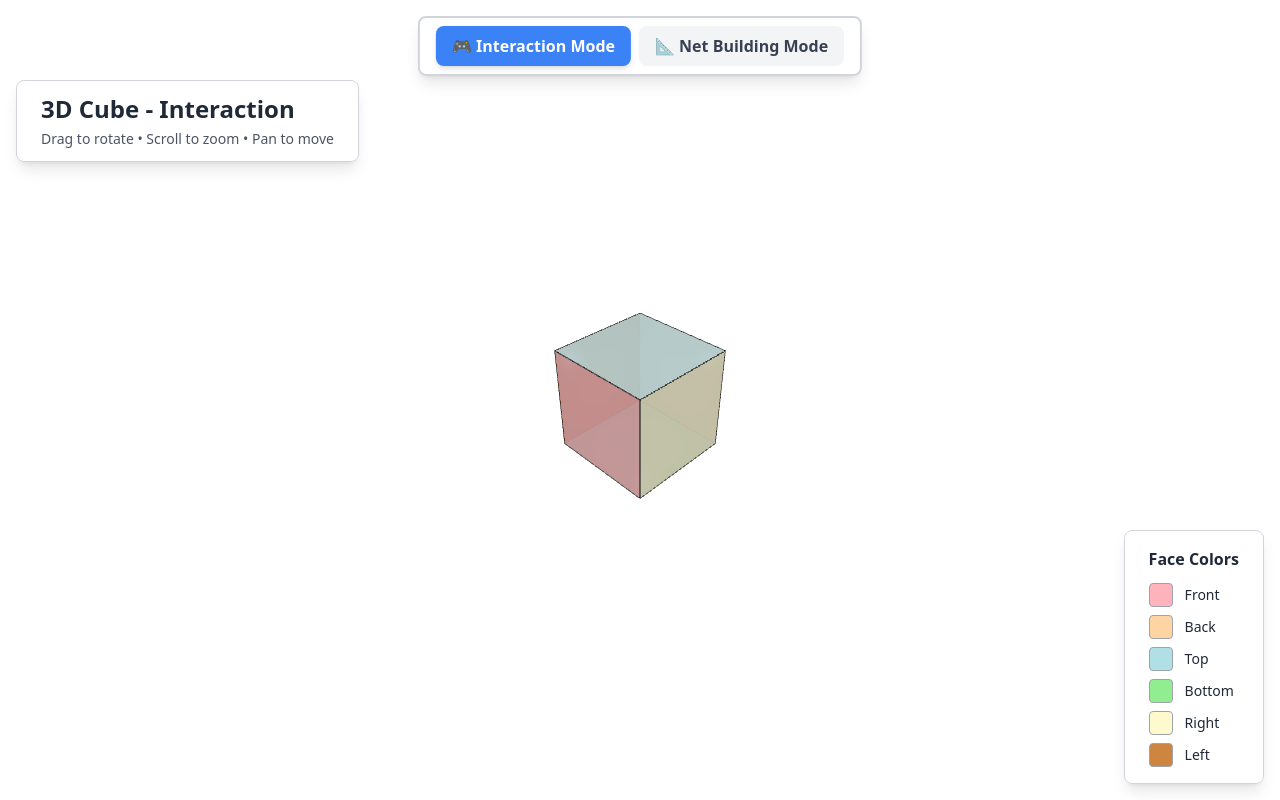
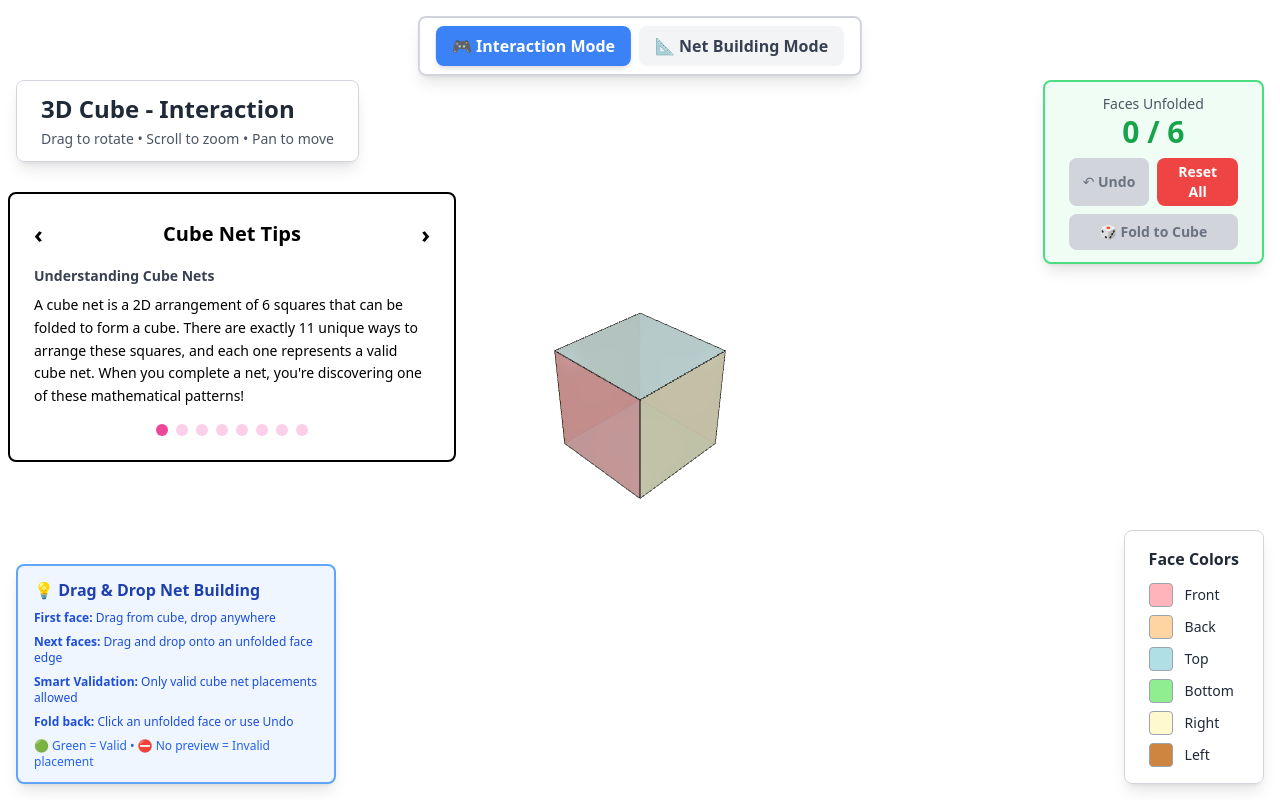
Before and after one commit to Mubashar639/cubic-exercise, a React (Vite) app: page /cube-3d in a window 1280 px wide. Built offline with nearby package versions, Linux system fonts and the light colour scheme.

Commit message:
2d nets there

```diff
--- a/src/pages/Cube3DPage.tsx
+++ b/src/pages/Cube3DPage.tsx
@@ -18,6 +18,42 @@ type Mode = 'interaction' | 'net-building';
 type Direction = 'UP' | 'DOWN' | 'LEFT' | 'RIGHT';
 
 const FACE_LABELS = ['Front', 'Back', 'Top', 'Bottom', 'Right', 'Left'];
+
+// Educational tips for cube nets and area calculations
+const CUBE_NET_TIPS = [
+  {
+    title: "Understanding Cube Nets",
+    content: "A cube net is a 2D arrangement of 6 squares that can be folded to form a cube. There are exactly 11 unique ways to arrange these squares, and each one represents a valid cube net. When you complete a net, you're discovering one of these mathematical patterns!"
+  },
+  {
+    title: "Area Formula for a Cube",
+    content: "The surface area of a cube is the sum of all 6 faces. If each face has area x², then: Area = x² + x² + x² + x² + x² + x² = 6x². This formula shows that the total surface area is 6 times the area of one face."
+  },
+  {
+    title: "Why 11 Unique Nets?",
+    content: "Mathematically, there are exactly 11 distinct cube nets. This means no matter how you arrange the 6 squares, you'll always end up with one of these 11 patterns. Some arrangements look different but are actually the same when rotated or reflected."
+  },
+  {
+    title: "Valid vs Invalid Nets",
+    content: "A valid net must: (1) Have all 6 faces connected edge-to-edge, (2) Not have opposite faces adjacent (they would overlap when folded), and (3) Form a single connected shape. Invalid nets cannot be folded into a cube without overlapping."
+  },
+  {
+    title: "Real-World Applications",
+    content: "Understanding cube nets helps in packaging design, architecture, and 3D modeling. Engineers use this knowledge to design boxes, containers, and structures that can be manufactured from flat materials and then folded into 3D shapes."
+  },
+  {
+    title: "Visualizing 3D from 2D",
+    content: "Building cube nets develops spatial reasoning - the ability to visualize how 2D shapes transform into 3D objects. This skill is essential in geometry, engineering, and design. Practice helps you 'see' the cube even when it's unfolded!"
+  },
+  {
+    title: "The Area Calculation",
+    content: "When you see x² on each face, remember: x represents the side length of the square. The area of one face is x × x = x². With 6 faces, the total surface area is 6x². This is why we write: x² + x² + x² + x² + x² + x² = 6x²."
+  },
+  {
+    title: "Folding Strategy",
+    content: "When building a net, start with one face and build outward. Each new face must be adjacent to an existing face on the actual cube. Think about which faces touch each other on a real cube - this helps you place faces correctly in the net."
+  }
+];
 
 // Cube face size constant
 const FACE_SIZE = 1.5; // Reduced from 2.0 for smaller cube
@@ -889,6 +925,7 @@ export default function Cube3DPage() {
   const [dropZone, setDropZone] = useState<DropZone | null>(null);
   const [validDropZones, setValidDropZones] = useState<ValidDropZone[]>([]);
   const [unfoldHistory, setUnfoldHistory] = useState<number[]>([]); // Track order of unfolded faces
+  const [currentTip, setCurrentTip] = useState(0); // Current tip index for tips box
 
   // Animate face unfolding
   const animateFace = useCallback((faceIndex: number, targetProgress: number) => {
@@ -1182,6 +1219,14 @@ export default function Cube3DPage() {
 
   const unfoldedCount = faceStates.filter(f => f.unfolded).length;
 
+  const nextTip = useCallback(() => {
+    setCurrentTip((prev) => (prev + 1) % CUBE_NET_TIPS.length);
+  }, []);
+
+  const prevTip = useCallback(() => {
+    setCurrentTip((prev) => (prev - 1 + CUBE_NET_TIPS.length) % CUBE_NET_TIPS.length);
+  }, []);
+
   return (
     <div className="w-full h-screen bg-white">
       {/* Mode Switcher */}
@@ -1288,7 +1333,6 @@ export default function Cube3DPage() {
       </div>
 
       {/* Progress Counter */}
-      {mode === 'net-building' && (
         <div className="absolute top-20 right-4 bg-green-50 border-2 border-green-400 rounded-lg px-6 py-3 shadow-lg">
           <div className="text-center">
             <div className="text-sm text-gray-600">Faces Unfolded</div>
@@ -1327,7 +1371,6 @@ export default function Cube3DPage() {
             </button>
           </div>
         </div>
-      )}
 
       {/* Color Legend */}
       <div className="absolute bottom-4 right-4 bg-white/90 px-6 py-4 rounded-lg border border-gray-300 shadow-lg">
@@ -1351,7 +1394,6 @@ export default function Cube3DPage() {
       </div>
 
       {/* Instructions */}
-      {mode === 'net-building' && (
         <div className="absolute bottom-4 left-4 bg-blue-50 border-2 border-blue-400 rounded-lg px-4 py-3 shadow-lg max-w-xs">
           <h3 className="font-bold text-blue-800 mb-2">💡 Drag & Drop Net Building</h3>
           <p className="text-xs text-blue-700 mb-2">
@@ -1370,7 +1412,6 @@ export default function Cube3DPage() {
             🟢 Green = Valid • ⛔ No preview = Invalid placement
           </p>
         </div>
-      )}
 
       {/* Dragging Hint */}
       {mode === 'net-building' && draggedFaceIndex !== null && (
@@ -1386,15 +1427,76 @@ export default function Cube3DPage() {
 
       {/* Completion Message */}
       {mode === 'net-building' && unfoldedCount === 6 && (
-        <div className="absolute top-1/2 left-1/2 transform -translate-x-1/2 -translate-y-1/2 bg-gradient-to-r from-yellow-50 to-green-50 border-4 border-green-400 rounded-xl px-8 py-6 shadow-2xl">
+        <div className="absolute top-1/2 left-1/2 transform -translate-x-1/2 -translate-y-1/2 bg-gradient-to-r from-yellow-50 to-green-50 border-4 border-green-400 rounded-xl px-8 py-6 shadow-2xl z-30">
           <div className="text-center">
             <div className="text-5xl mb-3">🎉</div>
             <h2 className="text-3xl font-bold text-green-800 mb-2">Perfect Net!</h2>
-            <p className="text-green-700 text-lg">You've created a valid cube net!</p>
-            <p className="text-xs text-green-600 mt-2">One of 11 possible distinct nets</p>
+            <p className="text-green-700 text-lg mb-3">You've created a valid cube net!</p>
+            <p className="text-xs text-green-600 mb-4">One of 11 possible distinct nets</p>
+
+            {/* Area Formula Display */}
+            <div className="mt-4 pt-4 border-t-2 border-green-300">
+              <p className="text-lg font-bold text-gray-800 mb-2">
+                Area = sum of 6 squares =
+              </p>
+              <div className="flex items-center justify-center gap-1 flex-wrap mb-2">
+                {FACE_COLORS.map((color, idx) => (
+                  <span
+                    key={idx}
+                    className="text-2xl font-bold"
+                    style={{ color: color }}
+                  >
+                    x<sup className="text-lg">2</sup>
+                    {idx < 5 && <span className="text-gray-800 mx-1">+</span>}
+                  </span>
+                ))}
+              </div>
+              <p className="text-2xl font-bold text-gray-800">
+                = 6x<sup className="text-xl">2</sup>
+              </p>
+            </div>
           </div>
         </div>
       )}
+
+        <div className="absolute left-2 top-48 bg-white border-2 border-black rounded-lg p-6 w-full max-w-md z-20">
+          <div className="flex items-center justify-between mb-4">
+            <button
+              onClick={prevTip}
+              className="text-2xl font-bold text-black hover:text-pink-500 transition-colors"
+            >
+              ‹
+            </button>
+            <h2 className="text-xl font-bold text-black">Cube Net Tips</h2>
+            <button
+              onClick={nextTip}
+              className="text-2xl font-bold text-black hover:text-pink-500 transition-colors"
+            >
+              ›
+            </button>
+          </div>
+
+          <div className="mb-4">
+            <h3 className="text-sm font-semibold text-gray-700 mb-2">
+              {CUBE_NET_TIPS[currentTip].title}
+            </h3>
+            <p className="text-black leading-relaxed text-sm">
+              {CUBE_NET_TIPS[currentTip].content}
+            </p>
+          </div>
+
+          {/* Dot indicators */}
+          <div className="flex justify-center gap-2 mt-4">
+            {CUBE_NET_TIPS.map((_, index) => (
+              <div
+                key={index}
+                className={`w-3 h-3 rounded-full transition-all ${
+                  index === currentTip ? 'bg-pink-500' : 'bg-pink-200'
+                }`}
+              />
+            ))}
+          </div>
+        </div>
     </div>
   );
 }
```
